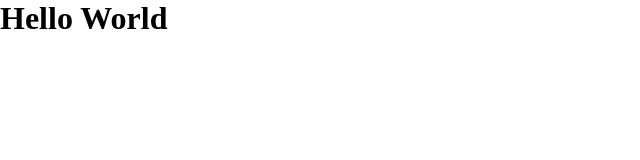
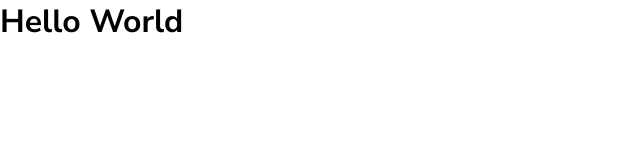
Before and after one commit to nonchain/Ecommerce-Admin-Panel, a React (Vite) app: page / in a window 1280 px wide. Shown: the top 160 px of the page, without its empty margins (0-640 px from the left). Built offline with nearby package versions, Linux system fonts and the light colour scheme.

Commit message:
Add font

```diff
--- a/index.html
+++ b/index.html
@@ -4,6 +4,7 @@
     <meta charset="UTF-8" />
     <link rel="icon" type="image/svg+xml" href="/vite.svg" />
     <meta name="viewport" content="width=device-width, initial-scale=1.0" />
+    <link href="https://fonts.googleapis.com/css2?family=Nunito+Sans:wght@200;300;400;600;700;800;900&display=swap" rel="stylesheet">
     <title>Vite + React</title>
   </head>
   <body>
--- a/src/index.scss
+++ b/src/index.scss
@@ -3,3 +3,7 @@
   margin: 0;
   box-sizing: border-box;
 }
+
+body {
+  font-family: 'Nunito Sans', sans-serif;
+}
```
